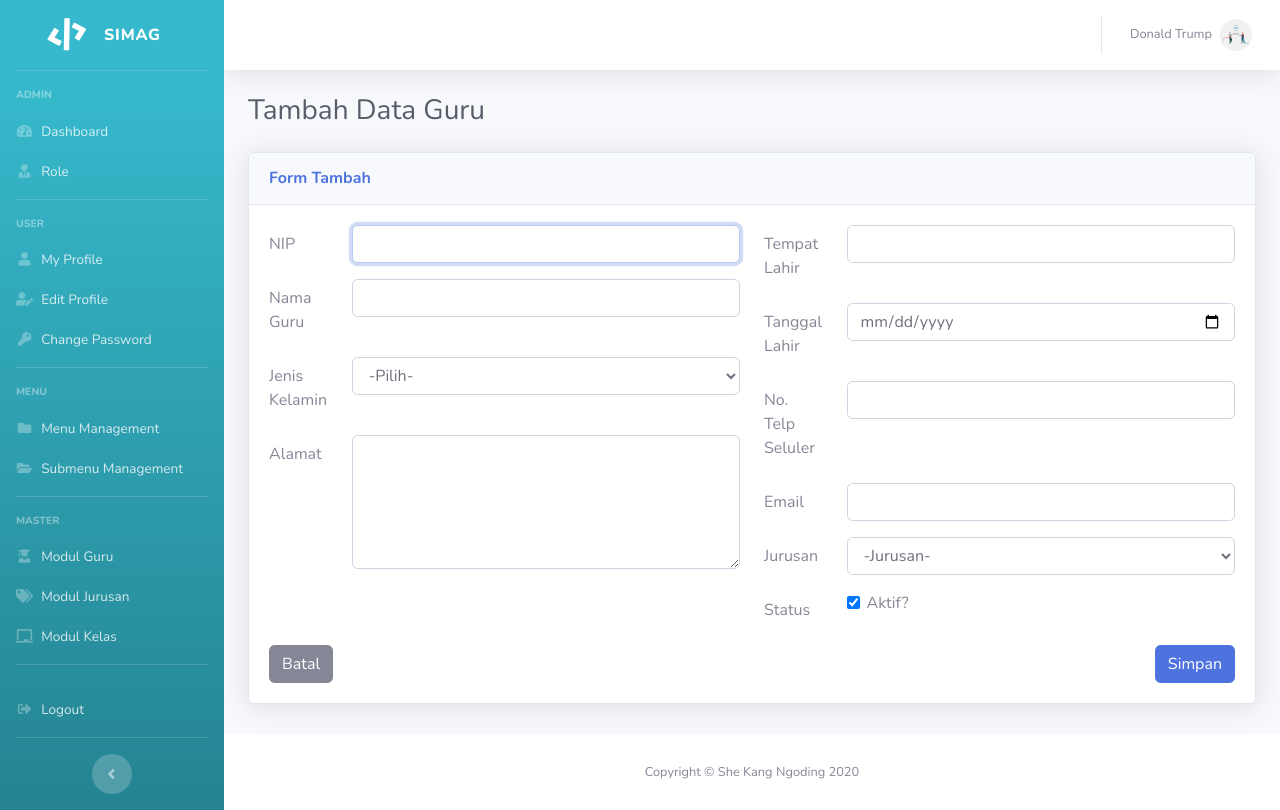
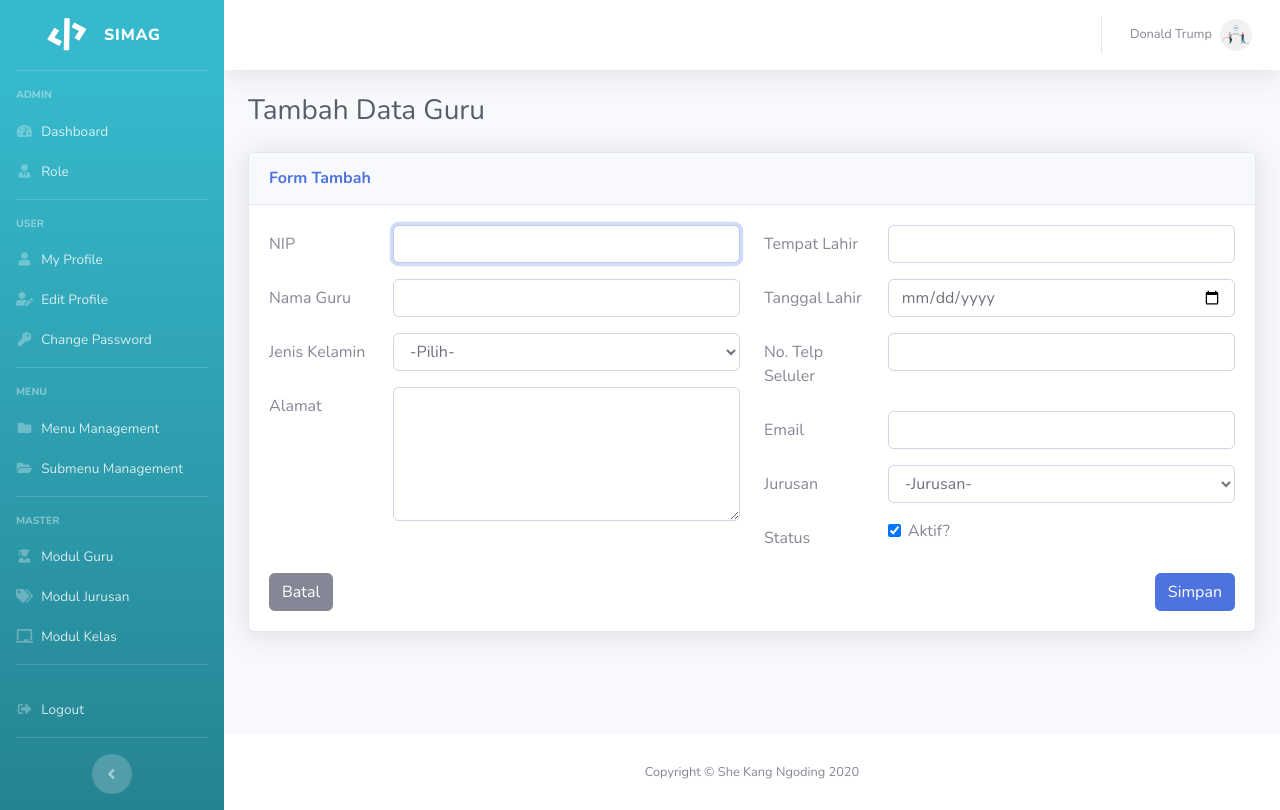
Before and after one commit to miarsmt/administrasi_guru, a CodeIgniter app: page /administrasi_guru/master/addguru in a window 1280 px wide. Run offline with CodeIgniter, Linux system fonts and the light colour scheme; a user stored in the database is signed in; data comes from the database, SQL or seed files in the repository.

Commit message:
merubah grid column pada form

```diff
--- a/application/views/master/guru/add_guru.php
+++ b/application/views/master/guru/add_guru.php
@@ -15,22 +15,22 @@
                     <div class="row">
                         <div class="col-md-6">
                             <div class="form-group row">
-                                <label for="nip" class="col-sm-2 col-form-label">NIP</label>
-                                <div class="col-sm-10">
+                                <label for="nip" class="col-sm-3 col-form-label">NIP</label>
+                                <div class="col-sm-9">
                                     <input type="text" class="form-control" name="nip" id="nip" autofocus value="<?= set_value('nip'); ?>">
                                     <?= form_error('nip', '<small class="text-danger">', '</small>'); ?>
                                 </div>
                             </div>
                             <div class="form-group row">
-                                <label for="namaguru" class="col-sm-2 col-form-label">Nama Guru</label>
-                                <div class="col-sm-10">
+                                <label for="namaguru" class="col-sm-3 col-form-label">Nama Guru</label>
+                                <div class="col-sm-9">
                                     <input type="text" class="form-control" name="namaguru" id="namaguru" value="<?= set_value('namaguru'); ?>">
                                     <?= form_error('namaguru', '<small class="text-danger">', '</small>'); ?>
                                 </div>
                             </div>
                             <div class="form-group row">
-                                <label for="jenkel" class="col-sm-2 col-form-label">Jenis Kelamin</label>
-                                <div class="col-sm-10">
+                                <label for="jenkel" class="col-sm-3 col-form-label">Jenis Kelamin</label>
+                                <div class="col-sm-9">
                                     <select name="jenkel" id="jenkel" class="form-control">
                                         <option value="">-Pilih-</option>
                                         <option value="Laki-laki">Laki-laki</option>
@@ -39,8 +39,8 @@
                                 </div>
                             </div>
                             <div class="form-group row">
-                                <label for="alamatguru" class="col-sm-2 col-form-label">Alamat</label>
-                                <div class="col-sm-10">
+                                <label for="alamatguru" class="col-sm-3 col-form-label">Alamat</label>
+                                <div class="col-sm-9">
                                     <textarea name="alamatguru" id="alamatguru" cols="30" rows="5" class="form-control"><?= set_value('alamatguru'); ?></textarea>
                                     <?= form_error('alamatguru', '<small class="text-danger">', '</small>'); ?>
                                 </div>
@@ -48,36 +48,36 @@
                         </div>
                         <div class="col-md-6">
                             <div class="form-group row">
-                                <label for="tempat" class="col-sm-2 col-form-label">Tempat Lahir</label>
-                                <div class="col-sm-10">
+                                <label for="tempat" class="col-sm-3 col-form-label">Tempat Lahir</label>
+                                <div class="col-sm-9">
                                     <input type="text" class="form-control" name="tempat" id="tempat" value="<?= set_value('tempat'); ?>">
                                     <?= form_error('tempat', '<small class="text-danger">', '</small>'); ?>
                                 </div>
                             </div>
                             <div class="form-group row">
-                                <label for="tgl" class="col-sm-2 col-form-label">Tanggal Lahir</label>
-                                <div class="col-sm-10">
+                                <label for="tgl" class="col-sm-3 col-form-label">Tanggal Lahir</label>
+                                <div class="col-sm-9">
                                     <input type="date" class="form-control" name="tgl" id="tgl" value="<?= set_value('tgl'); ?>">
                                     <?= form_error('tgl', '<small class="text-danger">', '</small>'); ?>
                                 </div>
                             </div>
                             <div class="form-group row">
-                                <label for="notelp" class="col-sm-2 col-form-label">No. Telp Seluler</label>
-                                <div class="col-sm-10">
+                                <label for="notelp" class="col-sm-3 col-form-label">No. Telp Seluler</label>
+                                <div class="col-sm-9">
                                     <input type="text" class="form-control" name="notelp" id="notelp" value="<?= set_value('notelp'); ?>">
                                     <?= form_error('notelp', '<small class="text-danger">', '</small>'); ?>
                                 </div>
                             </div>
                             <div class="form-group row">
-                                <label for="emailguru" class="col-sm-2 col-form-label">Email</label>
-                                <div class="col-sm-10">
+                                <label for="emailguru" class="col-sm-3 col-form-label">Email</label>
+                                <div class="col-sm-9">
                                     <input type="text" class="form-control" name="emailguru" id="emailguru" value="<?= set_value('emailguru'); ?>">
                                     <?= form_error('emailguru', '<small class="text-danger">', '</small>'); ?>
                                 </div>
                             </div>
                             <div class="form-group row">
-                                <label for="kodejurusan" class="col-sm-2 col-form-label">Jurusan</label>
-                                <div class="col-sm-10">
+                                <label for="kodejurusan" class="col-sm-3 col-form-label">Jurusan</label>
+                                <div class="col-sm-9">
                                     <select name="kodejurusan" id="kodejurusan" class="form-control">
                                         <option value="">-Jurusan-</option>
                                         <?php foreach ($jurusan as $j) : ?>
@@ -87,8 +87,8 @@
                                 </div>
                             </div>
                             <div class="form-group row">
-                                <label for="" class="col-sm-2 col-form-label">Status</label>
-                                <div class="col-sm-10">
+                                <label for="" class="col-sm-3 col-form-label">Status</label>
+                                <div class="col-sm-9">
                                     <div class="form-check">
                                         <input type="checkbox" class="form-check-input" value="1" name="is_active" id="is_active" checked>
                                         <label for="is_active" class="form-check-label">
```
Also changed, not shown: application/views/master/guru/edit_guru.php (+20 -20 lines).
